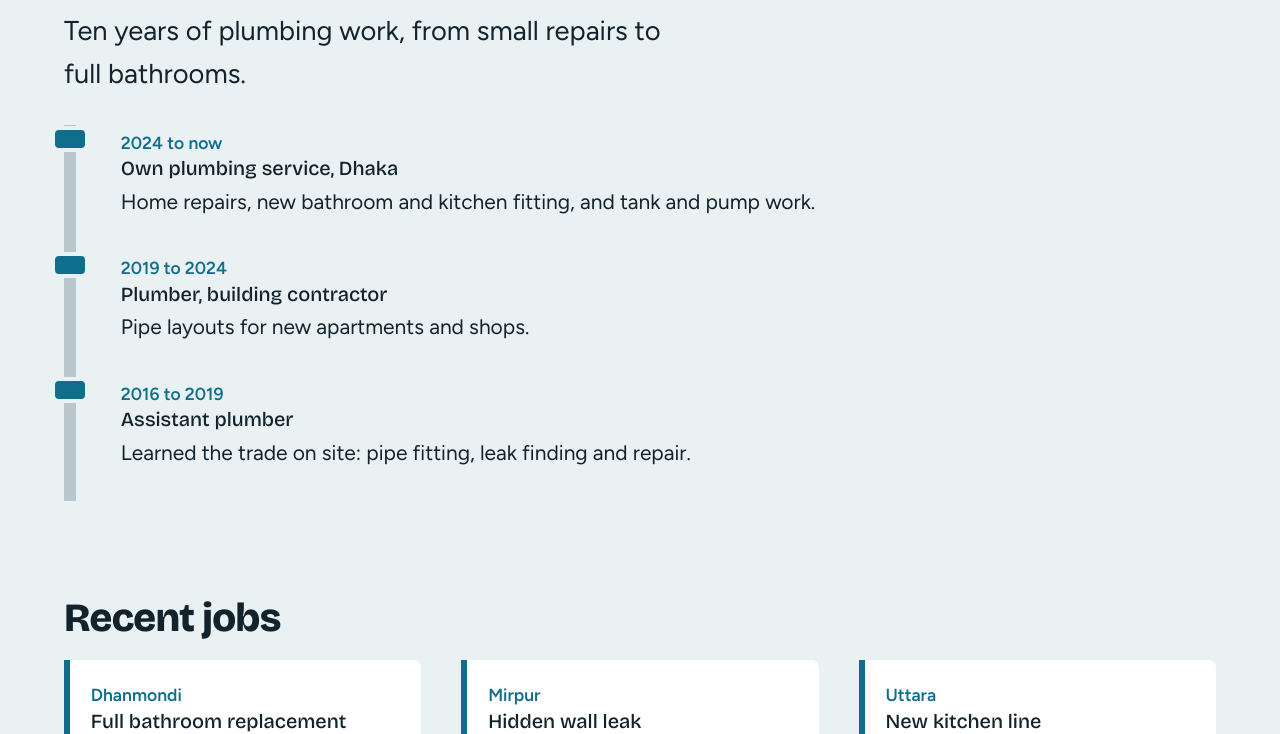
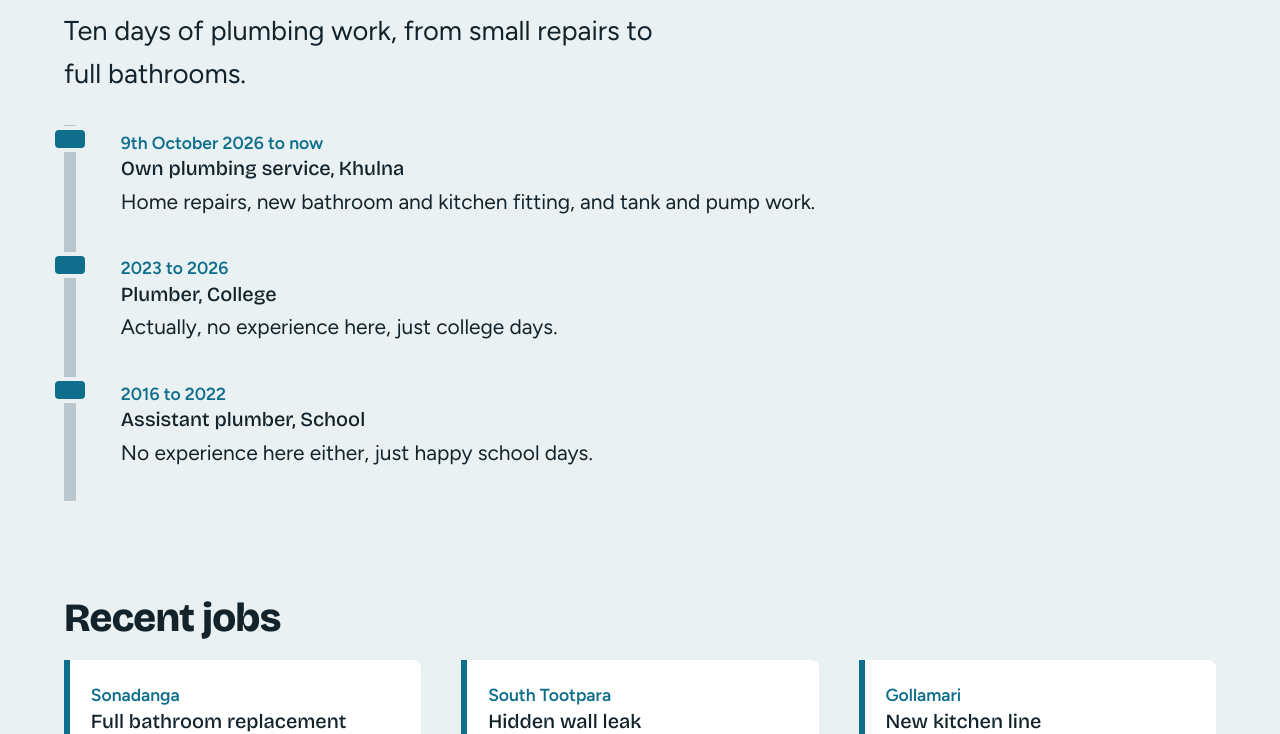
Before and after one commit to faisal-rahman-anan/portfolio, a plain HTML site: page experience.html in a window 1280 px wide. Shown: the part 763-1497 px from the top of the page. Drawn offline with nearby package versions, Linux system fonts and the light colour scheme.

Commit message:
Update experience.html

```diff
--- a/experience.html
+++ b/experience.html
@@ -23,19 +23,19 @@
   <img class="photo" src="images/home.png" alt="SILMI">
   <section>
     <h1>Experience</h1>
-    <p class="lead">Ten years of plumbing work, from small repairs to full bathrooms.</p>
+    <p class="lead">Ten days of plumbing work, from small repairs to full bathrooms.</p>
     <ol class="timeline">
-      <li><small>2024 to now</small><h3>Own plumbing service, Dhaka</h3><p>Home repairs, new bathroom and kitchen fitting, and tank and pump work.</p></li>
-      <li><small>2019 to 2024</small><h3>Plumber, building contractor</h3><p>Pipe layouts for new apartments and shops.</p></li>
-      <li><small>2016 to 2019</small><h3>Assistant plumber</h3><p>Learned the trade on site: pipe fitting, leak finding and repair.</p></li>
+      <li><small>9th October 2026 to now</small><h3>Own plumbing service, Khulna</h3><p>Home repairs, new bathroom and kitchen fitting, and tank and pump work.</p></li>
+      <li><small>2023 to 2026</small><h3>Plumber, College </h3><p>Actually, no experience here, just college days.</p></li>
+      <li><small>2016 to 2022</small><h3>Assistant plumber, School </h3><p>No experience here either, just happy school days.</p></li>
     </ol>
   </section>
   <section>
     <h2>Recent jobs</h2>
     <div class="grid">
-      <div class="card"><small>Dhanmondi</small><h3>Full bathroom replacement</h3><p>New CPVC lines and fittings, finished in 3 days.</p></div>
-      <div class="card"><small>Mirpur</small><h3>Hidden wall leak</h3><p>Found and fixed a leak behind the tiles with little damage.</p></div>
-      <div class="card"><small>Uttara</small><h3>New kitchen line</h3><p>Sink, filter and drain set up for a new apartment.</p></div>
+      <div class="card"><small>Sonadanga</small><h3>Full bathroom replacement</h3><p>New CPVC lines and fittings, finished in 2 days.</p></div>
+      <div class="card"><small>South Tootpara</small><h3>Hidden wall leak</h3><p>Found and fixed a leak behind the tiles with little damage.But those poor people didn't pay me enough FUCK THEM!!</p></div>
+      <div class="card"><small>Gollamari</small><h3>New kitchen line</h3><p>Sink, filter and drain set up for a new apartment.There was a cute girl, but I couldn't manage to get her phone number.</p></div>
     </div>
   </section>
 </main>
```
